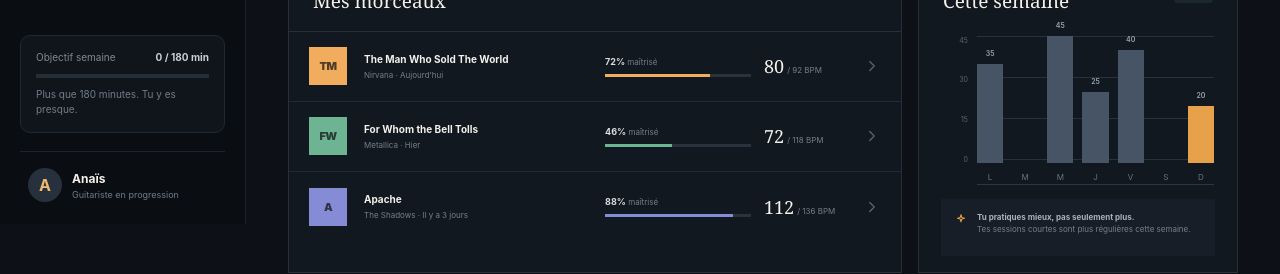
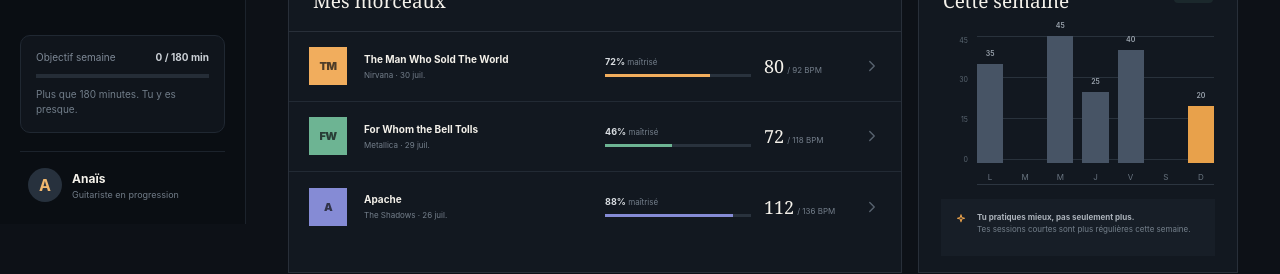
Before and after one commit to Kinnixx/guitar-journey, a Next.js app: page / in a window 1280 px wide. Shown: the part 576-850 px from the top of the page. Built offline with nearby package versions, Linux system fonts and the light colour scheme.

Commit message:
fix: derive song state from latest session (#6)

```diff
--- a/app/page.tsx
+++ b/app/page.tsx
@@ -105,6 +105,24 @@ function sortSessionsByMostRecent(sessions: Session[]) {
   );
 }
 
+function getSongsWithCurrentState(songs: Song[], sessions: Session[]) {
+  const latestSessionBySong = new Map<number, Session>();
+
+  sessions.forEach((session) => {
+    const latest = latestSessionBySong.get(session.songId);
+    if (!latest || session.date > latest.date || (session.date === latest.date && session.id > latest.id)) {
+      latestSessionBySong.set(session.songId, session);
+    }
+  });
+
+  return songs.map((song) => {
+    const latest = latestSessionBySong.get(song.id);
+    return latest
+      ? { ...song, bpm: latest.bpm, progress: latest.progress, last: formatDate(latest.date) }
+      : song;
+  });
+}
+
 function getCalendarDay(date: string) {
   return Date.parse(`${date}T00:00:00Z`) / 86400000;
 }
@@ -173,10 +191,11 @@ export default function Home() {
       .filter((session) => session.date >= monday && session.date <= sunday)
       .reduce((sum, session) => sum + session.duration, 0);
   }, [sessions]);
-  const averageProgress = songs.length ? songs.reduce((sum, song) => sum + song.progress, 0) / songs.length : 0;
+  const currentSongs = useMemo(() => getSongsWithCurrentState(songs, sessions), [songs, sessions]);
+  const averageProgress = currentSongs.length ? currentSongs.reduce((sum, song) => sum + song.progress, 0) / currentSongs.length : 0;
   const averageMotivation = sessions.length ? sessions.reduce((sum, session) => sum + session.motivation, 0) / sessions.length : 0;
   const streak = calculateStreak(sessions);
-  const focusSong = songs.find((song) => song.id === selectedSongId) ?? songs[0];
+  const focusSong = currentSongs.find((song) => song.id === selectedSongId) ?? currentSongs[0];
   const sortedSessions = useMemo(() => sortSessionsByMostRecent(sessions), [sessions]);
 
   const weekly = useMemo(() => {
@@ -206,7 +225,6 @@ export default function Home() {
       notes: String(form.get("notes")),
     };
     setSessions((current) => [newSession, ...current]);
-    setSongs((current) => current.map((song) => song.id === songId ? { ...song, bpm, progress, last: "Aujourd’hui" } : song));
     setSessionModal(false);
     setToast("Session enregistrée — belle régularité !");
   };
@@ -282,7 +300,7 @@ export default function Home() {
             onOpenSession={openSession}
             onViewSongs={() => setActive("Mes morceaux")}
             sessions={sessions}
-            songs={songs}
+            songs={currentSongs}
             streak={streak}
             totalMinutes={totalMinutes}
             weekly={weekly}
@@ -290,15 +308,15 @@ export default function Home() {
         )}
 
         {active === "Mes morceaux" && (
-          <SongsView songs={songs} onAdd={() => setSongModal(true)} onPractice={openSession} onRemove={removeSong} />
+          <SongsView songs={currentSongs} onAdd={() => setSongModal(true)} onPractice={openSession} onRemove={removeSong} />
         )}
 
         {active === "Mes sessions" && (
-          <SessionsView sessions={sortedSessions} songs={songs} streak={streak} onAdd={() => openSession()} />
+          <SessionsView sessions={sortedSessions} songs={currentSongs} streak={streak} onAdd={() => openSession()} />
         )}
 
         {active === "Progression" && (
-          <ProgressView songs={songs} sessions={sortedSessions} averageMotivation={averageMotivation} averageProgress={averageProgress} />
+          <ProgressView songs={currentSongs} sessions={sortedSessions} averageMotivation={averageMotivation} averageProgress={averageProgress} />
         )}
       </section>
 
@@ -307,7 +325,7 @@ export default function Home() {
           <form className="form-grid" onSubmit={saveSession}>
             <label className="form-wide">Morceau
               <select name="songId" value={selectedSongId} onChange={(event) => setSelectedSongId(Number(event.target.value))}>
-                {songs.map((song) => <option key={song.id} value={song.id}>{song.title}</option>)}
+                {currentSongs.map((song) => <option key={song.id} value={song.id}>{song.title}</option>)}
               </select>
             </label>
             <label>Date<input required name="date" type="date" defaultValue="2026-07-30" /></label>
```
